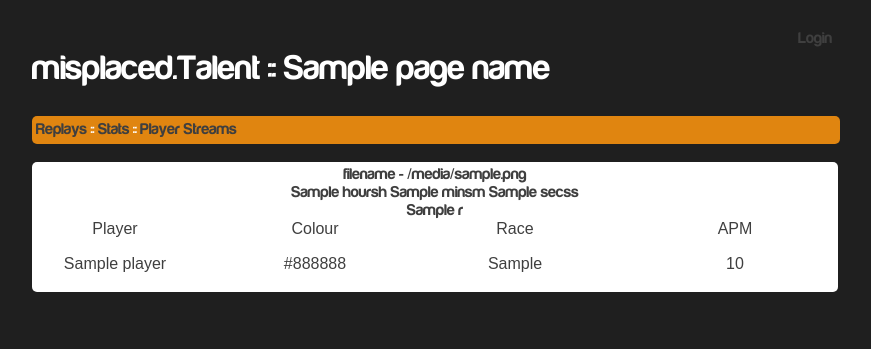
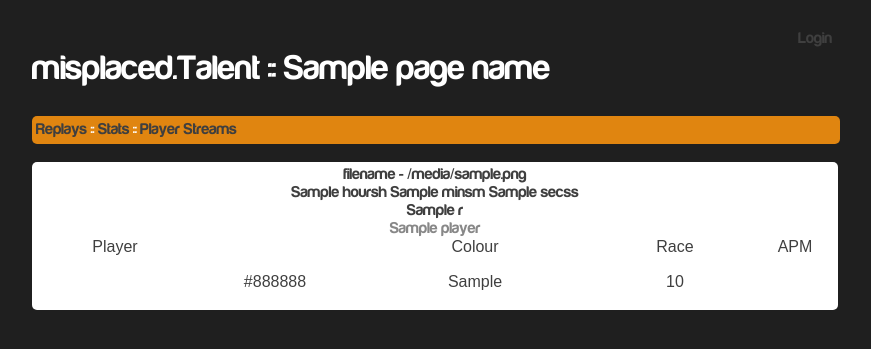
Before and after one commit to amscotti/sc2replays, a Python web app: template templates/replay_details.html in a window 1280 px wide. Shown: the top 349 px of the page, without its empty margins (208-1079 px from the left). Run offline with Jinja, Linux system fonts and the light colour scheme; the template is opened without the code that fills it: most values are stand-ins (such as "Sample title", 1, 10 or a date in 2020).

Commit message:
prettifying detials

```diff
--- a/templates/replay_details.html
+++ b/templates/replay_details.html
@@ -26,20 +26,19 @@
 			{% for i in r.players %}
 			<tr height=50px>
 				{% if i.play_race == "Zerg" %}
-					<td width=20% id="race_zerg">
-					{% else %}
-					{% if i.play_race == "Terran" %}
-						<td width=20% id="race_terran">
-						{% else %}
-						{% if i.play_race == "Protoss" %}
-						<td width=20% id="race_protss">
-						{% else %}
-						<td width=20%>
+					<td width="20%" id="race_zerg">
 				{% endif %}
+				{% if i.play_race == "Terran" %}
+					<td width="20%" id="race_terran">
 				{% endif %}
+				{% if i.play_race == "Protoss" %}
+					<td width="20%" id="race_protss">
 				{% endif %}
-					{{ i.name }}
 
+				<font color="{{ i.color }}">
+				<b>
+				{{ i.name }}
+				</b>
 				</td>
 				<td>
 				{% if i.result == "Win" %}
```
